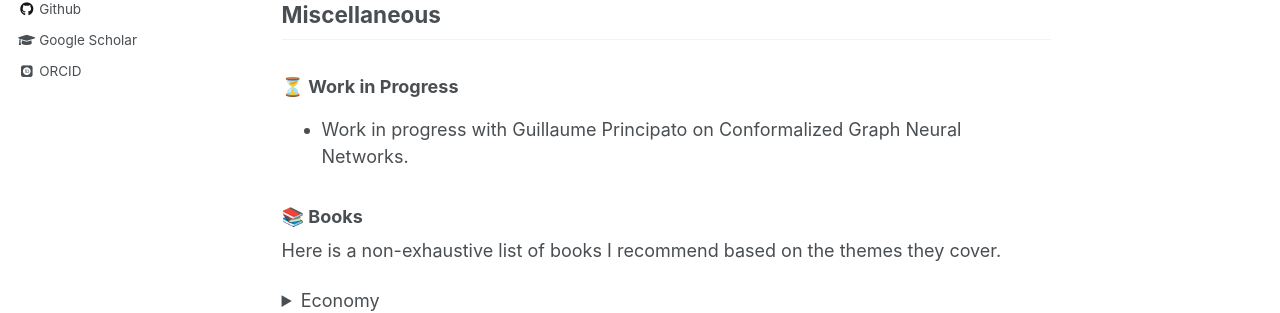
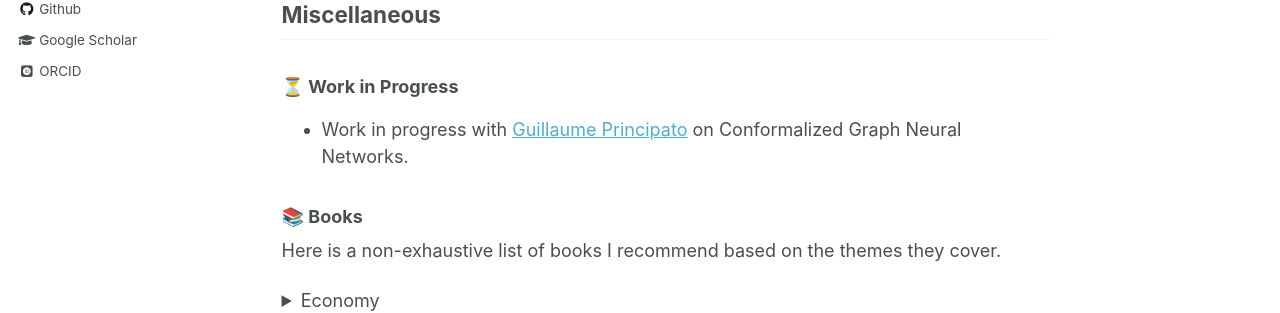
Before and after one commit to eloicampagne/eloicampagne.github.io, a Jekyll site: the page built from _pages/about.md, in a window 1280 px wide and 1197 px high. Shown: the part 555-868 px from the top of the window. Built offline with Jekyll 4.4.1, drawn with Linux system fonts in a browser that asks for light colours; emoji names are drawn with the system emoji font; some web fonts are replaced; part of the change alters nothing that is shown.

```diff
--- a/_pages/about.md
+++ b/_pages/about.md
@@ -22,7 +22,7 @@ redirect_from:
 ### :hourglass_flowing_sand: Work in Progress
 
 <ul>
-  <li>Work in progress with Guillaume Principato on Conformalized Graph Neural Networks.</li>
+  <li>Work in progress with <a href="https://www.imo.universite-paris-saclay.fr/fr/perso/guillaume-principato/">Guillaume Principato</a> on Conformalized Graph Neural Networks.</li>
 </ul>
 
 ### :books: Books
```
